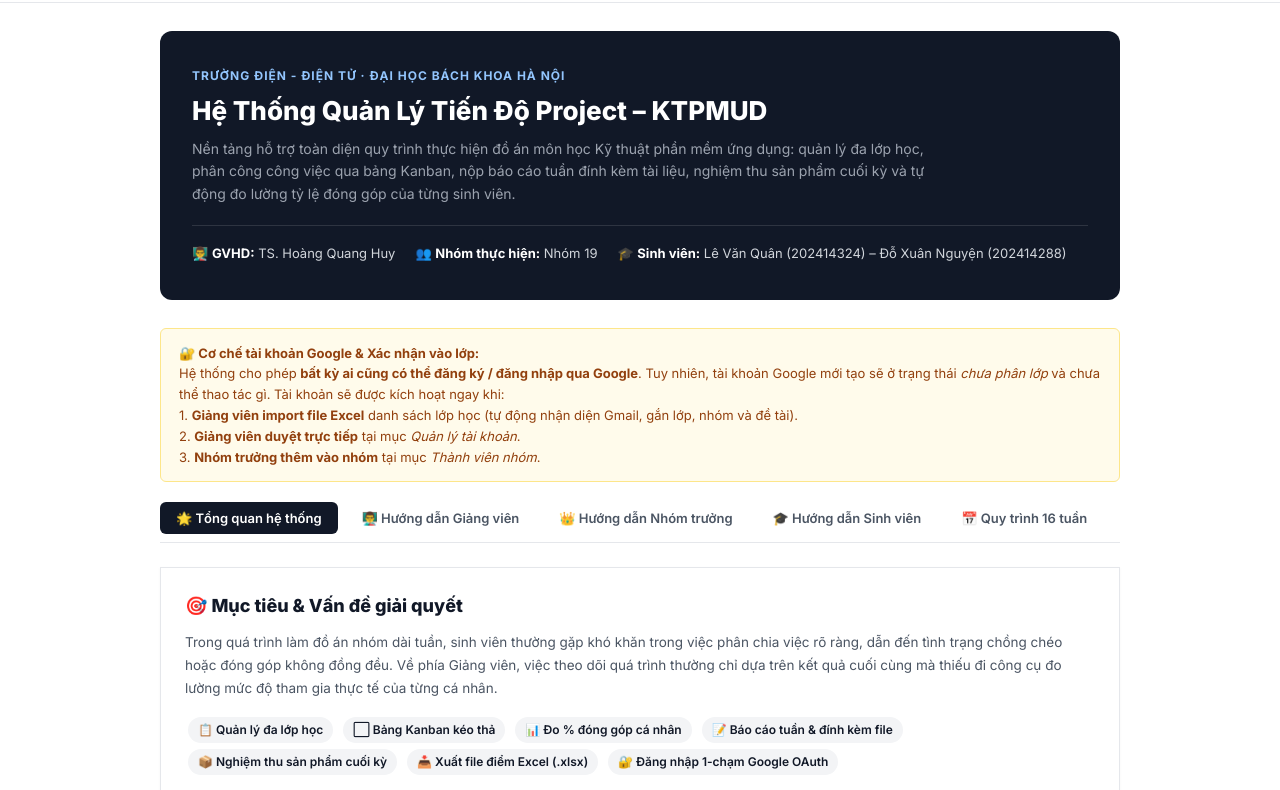
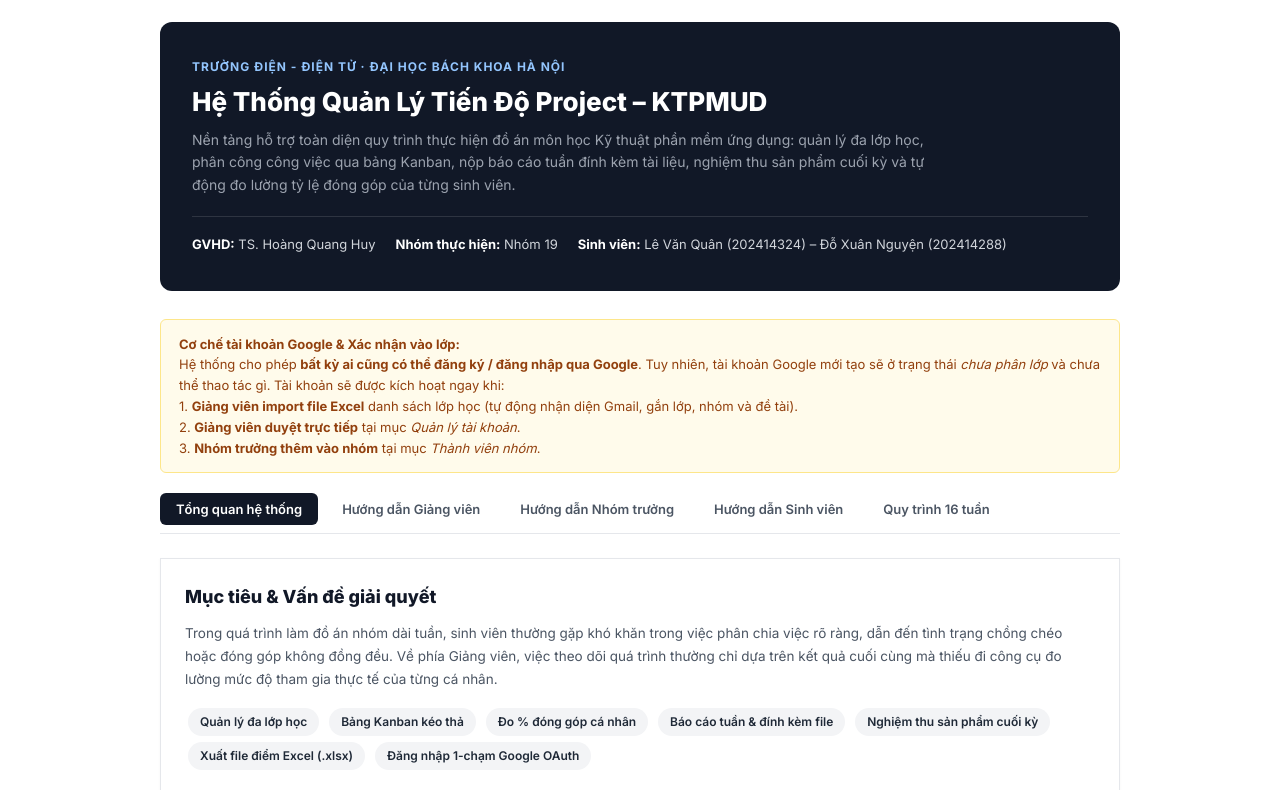
Before and after one commit to levanquan-070106/KTPM, a website: page guide.html in a window 1280 px wide. Shown: the part 62-852 px from the top of the page. Drawn offline with Linux system fonts and the light colour scheme; no server answers.

Commit message:
style(guide): remove icons and emojis for clean text-only layout

```diff
--- a/guide.html
+++ b/guide.html
@@ -34,7 +34,7 @@
       background: #fff; border: 1px solid var(--border); border-radius: var(--radius-md);
       padding: 24px; margin-bottom: 20px; box-shadow: 0 1px 3px rgba(0,0,0,0.04);
     }
-    .guide-card h2 { font-size: 18px; font-weight: 800; margin-bottom: 12px; display: flex; align-items: center; gap: 8px; }
+    .guide-card h2 { font-size: 18px; font-weight: 800; margin-bottom: 12px; }
     .guide-card h3 { font-size: 15px; font-weight: 700; margin: 16px 0 8px; color: var(--gray-800); }
     .guide-card p, .guide-card li { font-size: 13.5px; color: var(--text-secondary); line-height: 1.7; }
     .guide-card ul, .guide-card ol { padding-left: 20px; margin-bottom: 12px; }
@@ -52,8 +52,8 @@
     .step-desc { font-size: 13px; color: var(--text-secondary); line-height: 1.5; }
 
     .feature-badge {
-      display: inline-flex; align-items: center; gap: 4px; padding: 4px 10px;
-      background: var(--gray-100); border-radius: 20px; font-size: 12px; font-weight: 600; margin: 3px;
+      display: inline-flex; align-items: center; padding: 5px 12px;
+      background: var(--gray-100); border-radius: 20px; font-size: 12px; font-weight: 600; margin: 3px; color: var(--gray-800);
     }
 
     .alert-banner {
@@ -88,15 +88,15 @@ function render() {
           nghiệm thu sản phẩm cuối kỳ và tự động đo lường tỷ lệ đóng góp của từng sinh viên.
         </p>
         <div class="guide-meta">
-          <div>👨‍🏫 <strong>GVHD:</strong> TS. Hoàng Quang Huy</div>
-          <div>👥 <strong>Nhóm thực hiện:</strong> Nhóm 19</div>
-          <div>🎓 <strong>Sinh viên:</strong> Lê Văn Quân (202414324) – Đỗ Xuân Nguyện (202414288)</div>
+          <div><strong>GVHD:</strong> TS. Hoàng Quang Huy</div>
+          <div><strong>Nhóm thực hiện:</strong> Nhóm 19</div>
+          <div><strong>Sinh viên:</strong> Lê Văn Quân (202414324) – Đỗ Xuân Nguyện (202414288)</div>
         </div>
       </div>
 
-      <!-- Alert quan trọng về tài khoản Google mới -->
+      <!-- Alert thông báo quy định tài khoản Google -->
       <div class="alert-banner">
-        <strong>🔐 Cơ chế tài khoản Google & Xác nhận vào lớp:</strong><br/>
+        <strong>Cơ chế tài khoản Google & Xác nhận vào lớp:</strong><br/>
         Hệ thống cho phép <strong>bất kỳ ai cũng có thể đăng ký / đăng nhập qua Google</strong>. Tuy nhiên, tài khoản Google mới tạo sẽ ở trạng thái <em>chưa phân lớp</em> và chưa thể thao tác gì. Tài khoản sẽ được kích hoạt ngay khi:
         <br/>1. <strong>Giảng viên import file Excel</strong> danh sách lớp học (tự động nhận diện Gmail, gắn lớp, nhóm và đề tài).
         <br/>2. <strong>Giảng viên duyệt trực tiếp</strong> tại mục <em>Quản lý tài khoản</em>.
@@ -105,35 +105,35 @@ function render() {
 
       <!-- Navigation Tabs -->
       <div class="guide-nav-tabs">
-        <button class="guide-tab-btn active" onclick="switchGuideTab('overview')">🌟 Tổng quan hệ thống</button>
-        <button class="guide-tab-btn" onclick="switchGuideTab('gv')">👨‍🏫 Hướng dẫn Giảng viên</button>
-        <button class="guide-tab-btn" onclick="switchGuideTab('nt')">👑 Hướng dẫn Nhóm trưởng</button>
-        <button class="guide-tab-btn" onclick="switchGuideTab('sv')">🎓 Hướng dẫn Sinh viên</button>
-        <button class="guide-tab-btn" onclick="switchGuideTab('workflow')">📅 Quy trình 16 tuần</button>
+        <button class="guide-tab-btn active" onclick="switchGuideTab('overview')">Tổng quan hệ thống</button>
+        <button class="guide-tab-btn" onclick="switchGuideTab('gv')">Hướng dẫn Giảng viên</button>
+        <button class="guide-tab-btn" onclick="switchGuideTab('nt')">Hướng dẫn Nhóm trưởng</button>
+        <button class="guide-tab-btn" onclick="switchGuideTab('sv')">Hướng dẫn Sinh viên</button>
+        <button class="guide-tab-btn" onclick="switchGuideTab('workflow')">Quy trình 16 tuần</button>
       </div>
 
       <!-- TAB 1: TỔNG QUAN -->
       <div id="tab-overview" class="guide-tab-content">
         <div class="guide-card">
-          <h2>🎯 Mục tiêu & Vấn đề giải quyết</h2>
+          <h2>Mục tiêu & Vấn đề giải quyết</h2>
           <p>
             Trong quá trình làm đồ án nhóm dài tuần, sinh viên thường gặp khó khăn trong việc phân chia việc rõ ràng,
             dẫn đến tình trạng chồng chéo hoặc đóng góp không đồng đều. Về phía Giảng viên, việc theo dõi quá trình
             thường chỉ dựa trên kết quả cuối cùng mà thiếu đi công cụ đo lường mức độ tham gia thực tế của từng cá nhân.
           </p>
           <div style="margin-top:14px">
-            <span class="feature-badge">📋 Quản lý đa lớp học</span>
-            <span class="feature-badge">⬜ Bảng Kanban kéo thả</span>
-            <span class="feature-badge">📊 Đo % đóng góp cá nhân</span>
-            <span class="feature-badge">📝 Báo cáo tuần & đính kèm file</span>
-            <span class="feature-badge">📦 Nghiệm thu sản phẩm cuối kỳ</span>
-            <span class="feature-badge">📥 Xuất file điểm Excel (.xlsx)</span>
-            <span class="feature-badge">🔐 Đăng nhập 1-chạm Google OAuth</span>
+            <span class="feature-badge">Quản lý đa lớp học</span>
+            <span class="feature-badge">Bảng Kanban kéo thả</span>
+            <span class="feature-badge">Đo % đóng góp cá nhân</span>
+            <span class="feature-badge">Báo cáo tuần & đính kèm file</span>
+            <span class="feature-badge">Nghiệm thu sản phẩm cuối kỳ</span>
+            <span class="feature-badge">Xuất file điểm Excel (.xlsx)</span>
+            <span class="feature-badge">Đăng nhập 1-chạm Google OAuth</span>
           </div>
         </div>
 
         <div class="guide-card">
-          <h2>👥 Các vai trò người dùng trong hệ thống</h2>
+          <h2>Các vai trò người dùng trong hệ thống</h2>
           <div class="step-box">
             <div class="step-num">GV</div>
             <div class="step-content">
@@ -161,7 +161,7 @@ function render() {
       <!-- TAB 2: GIẢNG VIÊN -->
       <div id="tab-gv" class="guide-tab-content" style="display:none">
         <div class="guide-card">
-          <h2>👨‍🏫 Quy trình làm việc dành cho Giảng viên</h2>
+          <h2>Quy trình làm việc dành cho Giảng viên</h2>
 
           <div class="step-box">
             <div class="step-num">1</div>
@@ -175,7 +175,7 @@ function render() {
             <div class="step-num">2</div>
             <div class="step-content">
               <div class="step-title">Import danh sách sinh viên tự động từ file Excel</div>
-              <div class="step-desc">Vào mục <strong>Tài khoản</strong> ➔ Bấm nút <strong>"📥 Import từ Excel"</strong> ➔ Kéo thả file Excel danh sách lớp. Hệ thống thông minh tự động đọc cột Gmail, so khớp chéo MSSV và Tên đề tài, tự gom nhóm và chọn sinh viên đầu tiên làm Nhóm trưởng.</div>
+              <div class="step-desc">Vào mục <strong>Tài khoản</strong> ➔ Bấm nút <strong>"Import từ Excel"</strong> ➔ Kéo thả file Excel danh sách lớp. Hệ thống thông minh tự động đọc cột Gmail, so khớp chéo MSSV và Tên đề tài, tự gom nhóm và chọn sinh viên đầu tiên làm Nhóm trưởng.</div>
             </div>
           </div>
 
@@ -183,7 +183,7 @@ function render() {
             <div class="step-num">3</div>
             <div class="step-content">
               <div class="step-title">Theo dõi tiến độ & Chấm báo cáo tuần</div>
-              <div class="step-desc">Vào mục <strong>Báo cáo tuần</strong>: Giảng viên xem danh sách báo cáo theo từng tuần, bấm <strong>👁 Xem</strong> để đọc nội dung và file đính kèm trực tiếp, bấm <strong>✍️ Chấm điểm</strong> để cho điểm và nhận xét cho nhóm.</div>
+              <div class="step-desc">Vào mục <strong>Báo cáo tuần</strong>: Giảng viên xem danh sách báo cáo theo từng tuần, bấm <strong>Xem</strong> để đọc nội dung và file đính kèm trực tiếp, bấm <strong>Chấm điểm</strong> để cho điểm và nhận xét cho nhóm.</div>
             </div>
           </div>
 
@@ -191,7 +191,7 @@ function render() {
             <div class="step-num">4</div>
             <div class="step-content">
               <div class="step-title">Nghiệm thu Sản phẩm cuối kỳ & Xuất bảng điểm</div>
-              <div class="step-desc">Vào mục <strong>Sản phẩm cuối kỳ</strong> để kiểm tra GitHub, Demo, Slide nghiệm thu của từng nhóm và chấm điểm. Sau đó vào <strong>Bảng điểm</strong> hoặc <strong>Sinh viên</strong> bấm <strong>"📥 Xuất Excel (.xlsx)"</strong> để tải bảng điểm chuẩn.</div>
+              <div class="step-desc">Vào mục <strong>Sản phẩm cuối kỳ</strong> để kiểm tra GitHub, Demo, Slide nghiệm thu của từng nhóm và chấm điểm. Sau đó vào <strong>Bảng điểm</strong> hoặc <strong>Sinh viên</strong> bấm <strong>"Xuất Excel (.xlsx)"</strong> để tải bảng điểm chuẩn.</div>
             </div>
           </div>
         </div>
@@ -200,7 +200,7 @@ function render() {
       <!-- TAB 3: NHÓM TRƯỞNG -->
       <div id="tab-nt" class="guide-tab-content" style="display:none">
         <div class="guide-card">
-          <h2>👑 Quy trình làm việc dành cho Nhóm trưởng</h2>
+          <h2>Quy trình làm việc dành cho Nhóm trưởng</h2>
 
           <div class="step-box">
             <div class="step-num">1</div>
@@ -214,7 +214,7 @@ function render() {
             <div class="step-num">2</div>
             <div class="step-content">
               <div class="step-title">Giao việc trên bảng Kanban Board</div>
-              <div class="step-desc">Vào mục <strong>Kanban Board</strong> ➔ Bấm <strong>"➕ Thêm công việc"</strong> ➔ Nhập tên task, mô tả, chọn thành viên thực hiện và đặt hạn nộp (deadline). Thẻ task sẽ xuất hiện ngay trên bảng của bạn được giao.</div>
+              <div class="step-desc">Vào mục <strong>Kanban Board</strong> ➔ Bấm <strong>"Thêm công việc"</strong> ➔ Nhập tên task, mô tả, chọn thành viên thực hiện và đặt hạn nộp (deadline). Thẻ task sẽ xuất hiện ngay trên bảng của bạn được giao.</div>
             </div>
           </div>
 
@@ -222,7 +222,7 @@ function render() {
             <div class="step-num">3</div>
             <div class="step-content">
               <div class="step-title">Nộp báo cáo tuần định kỳ</div>
-              <div class="step-desc">Vào mục <strong>Báo cáo tuần</strong> ➔ Bấm <strong>"📝 Nộp báo cáo tuần"</strong> ➔ Tóm tắt tiến độ, đính kèm file báo cáo (.docx, .pptx, .pdf). Khi Giảng viên chấm, điểm số và nhận xét sẽ hiển thị ngay tại đây.</div>
+              <div class="step-desc">Vào mục <strong>Báo cáo tuần</strong> ➔ Bấm <strong>"Nộp báo cáo tuần"</strong> ➔ Tóm tắt tiến độ, đính kèm file báo cáo (.docx, .pptx, .pdf). Khi Giảng viên chấm, điểm số và nhận xét sẽ hiển thị ngay tại đây.</div>
             </div>
           </div>
 
@@ -230,7 +230,7 @@ function render() {
             <div class="step-num">4</div>
             <div class="step-content">
               <div class="step-title">Nộp sản phẩm cuối kỳ</div>
-              <div class="step-desc">Vào mục <strong>Sản phẩm cuối kỳ</strong> ➔ Bấm <strong>"📤 Nộp sản phẩm ngay"</strong> ➔ Điền mô tả sản phẩm, link GitHub, link Live Demo, Video thuyết trình và kéo thả đính kèm Slide/Tài liệu nghiệm thu.</div>
+              <div class="step-desc">Vào mục <strong>Sản phẩm cuối kỳ</strong> ➔ Bấm <strong>"Nộp sản phẩm ngay"</strong> ➔ Điền mô tả sản phẩm, link GitHub, link Live Demo, Video thuyết trình và kéo thả đính kèm Slide/Tài liệu nghiệm thu.</div>
             </div>
           </div>
         </div>
@@ -239,7 +239,7 @@ function render() {
       <!-- TAB 4: SINH VIÊN -->
       <div id="tab-sv" class="guide-tab-content" style="display:none">
         <div class="guide-card">
-          <h2>🎓 Quy trình làm việc dành cho Thành viên sinh viên</h2>
+          <h2>Quy trình làm việc dành cho Thành viên sinh viên</h2>
 
           <div class="step-box">
             <div class="step-num">1</div>
@@ -270,7 +270,7 @@ function render() {
       <!-- TAB 5: QUY TRÌNH 16 TUẦN -->
       <div id="tab-workflow" class="guide-tab-content" style="display:none">
         <div class="guide-card">
-          <h2>📅 Lộ trình thực hiện môn học (16 tuần)</h2>
+          <h2>Lộ trình thực hiện môn học (16 tuần)</h2>
           <div class="step-box">
             <div class="step-num">1-3</div>
             <div class="step-content">
@@ -314,7 +314,7 @@ function render() {
       </div>
 
       <div style="text-align:center;margin-top:30px">
-        <a href="dashboard.html" class="btn btn-primary" style="padding:10px 24px">⬅️ Quay lại Trang chủ</a>
+        <a href="dashboard.html" class="btn btn-primary" style="padding:10px 24px">Quay lại Trang chủ</a>
       </div>
     </div>
   `;
@@ -326,13 +326,12 @@ function render() {
   } else {
     // Nếu chưa đăng nhập, hiển thị header độc lập có nút Đăng nhập
     container.innerHTML = `
-      <header style="background:#fff;border-bottom:1px solid var(--border);padding:14px 28px;display:flex;align-items:center;justify-content:between">
+      <header style="background:#fff;border-bottom:1px solid var(--border);padding:14px 28px;display:flex;align-items:center;justify-content:space-between">
         <div style="display:flex;align-items:center;gap:10px">
-          <span style="font-size:24px">📐</span>
           <span style="font-weight:800;font-size:18px">KTPMUD</span>
         </div>
         <div style="margin-left:auto">
-          <a href="login.html" class="btn btn-primary btn-sm">🔑 Đăng nhập hệ thống</a>
+          <a href="login.html" class="btn btn-primary btn-sm">Đăng nhập hệ thống</a>
         </div>
       </header>
       <main style="padding:28px 16px;background:var(--bg);min-height:calc(100vh - 60px)">
--- a/layout.js
+++ b/layout.js
@@ -126,8 +126,8 @@ function buildTopbar(user, title) {
       <div class="topbar-title">${title}</div>
       ${classEl}
       <div class="topbar-actions">
-        <a href="guide.html" class="btn btn-secondary btn-sm" style="display:inline-flex;align-items:center;gap:4px;text-decoration:none;font-weight:600;font-size:12px;padding:6px 11px">
-          📖 Giới thiệu & Hướng dẫn
+        <a href="guide.html" class="btn btn-secondary btn-sm" style="display:inline-flex;align-items:center;text-decoration:none;font-weight:600;font-size:12px;padding:6px 11px">
+          Giới thiệu & Hướng dẫn
         </a>
         <button class="topbar-icon-btn" title="Thông báo">🔔</button>
         <div class="avatar" style="background:${avatarBg(user.name)};cursor:pointer" title="${user.name}">${getInitials(user.name)}</div>
```
Also changed, not shown: dashboard.html (+2 -2 lines), login.html (+2 -2 lines).
